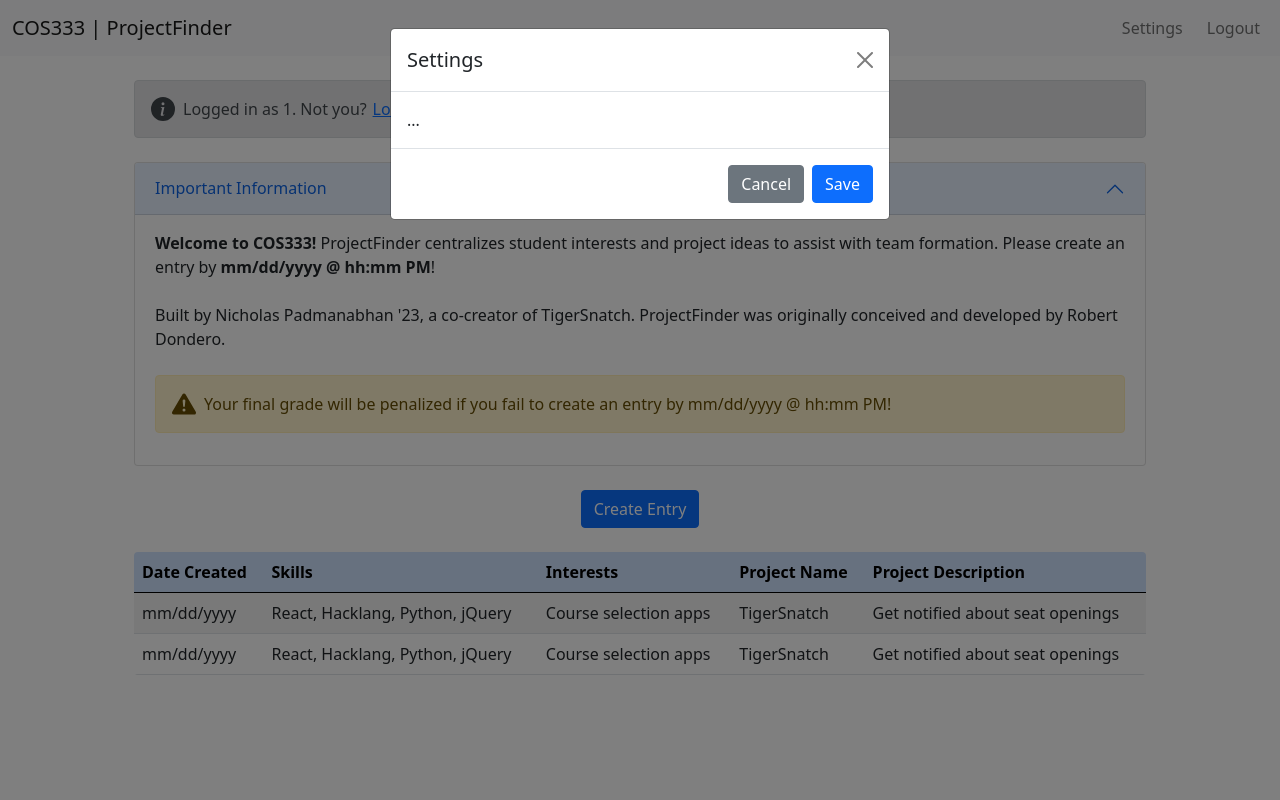
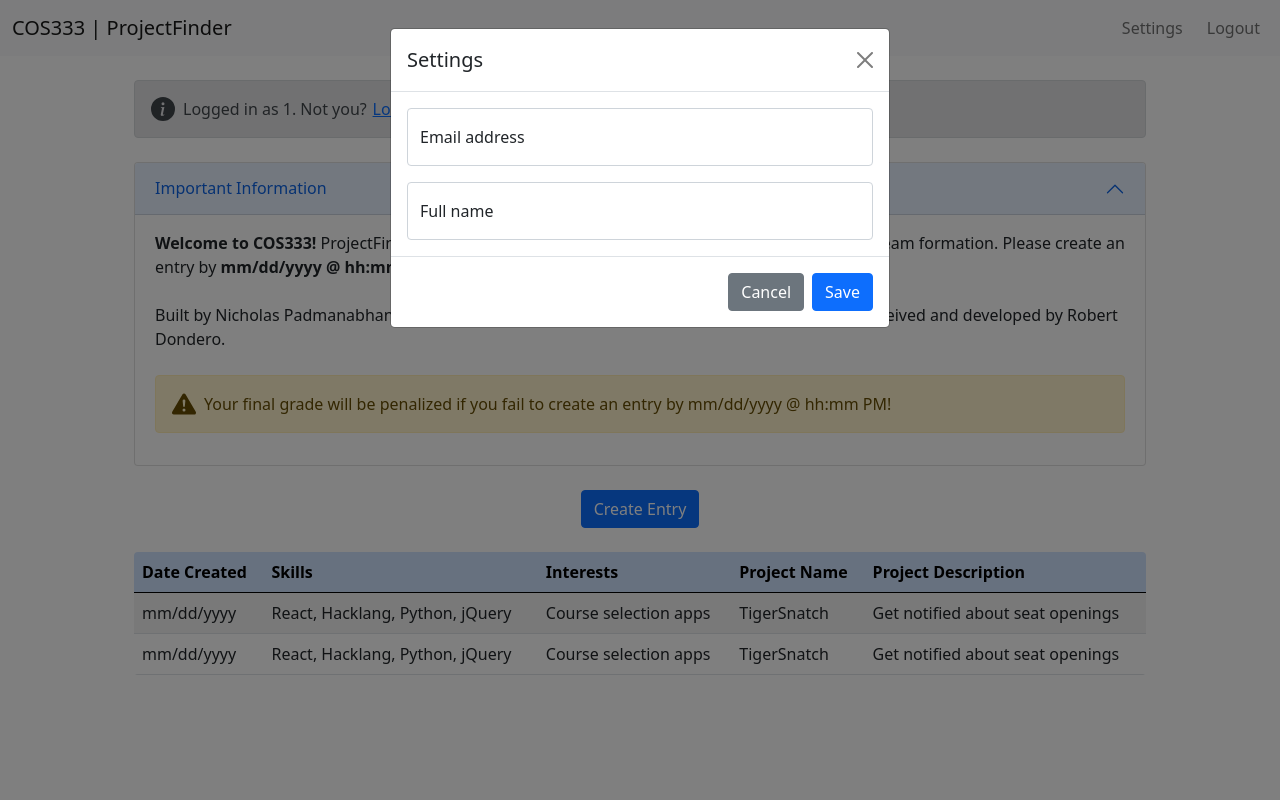
Before and after one commit to nicholaspad/ProjectFinder-Django, a Django app: template core/templates/core/index.html in a window 1280 px wide, after a click on "Settings". Run offline with Django 4.2, Linux system fonts and the light colour scheme; the template is opened without the code that fills it: most values are stand-ins (such as "Sample title", 1, 10 or a date in 2020); some libraries are stand-ins or nearby versions.

Commit message:
Add email and name inputs to settings modal

```diff
--- a/core/templates/core/modals/settings_modal.html
+++ b/core/templates/core/modals/settings_modal.html
@@ -16,7 +16,20 @@
                         aria-label="Close"></button>
             </div>
             <div class="modal-body">
-                ...
+                <form class="form-floating">
+                    <input type="email"
+                           class="form-control"
+                           id="email-address-input"
+                           placeholder="Email address">
+                    <label for="email-address-input">Email address</label>
+                </form>
+                <form class="form-floating mt-3">
+                    <input type="text"
+                           class="form-control"
+                           id="name-input"
+                           placeholder="Full name">
+                    <label for="name-input">Full name</label>
+                </form>
             </div>
             <div class="modal-footer">
                 <button type="button"
```
